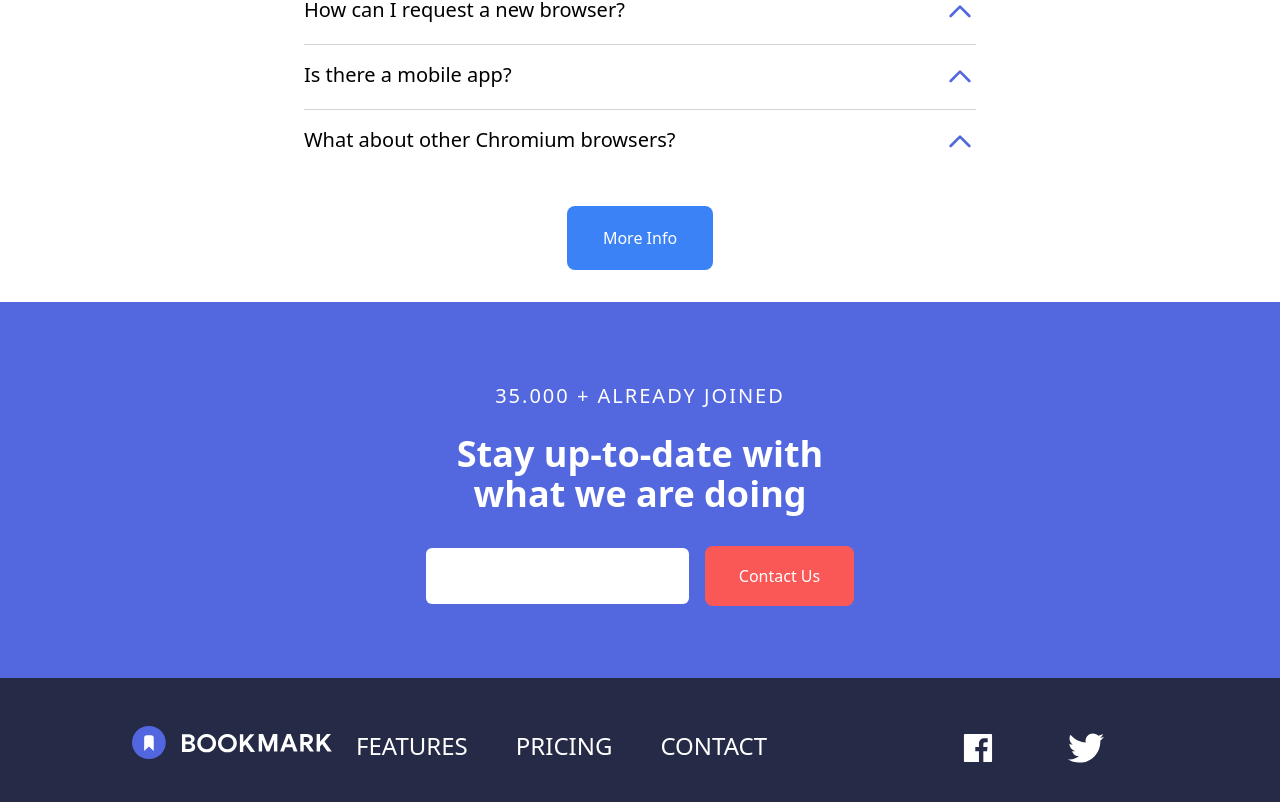
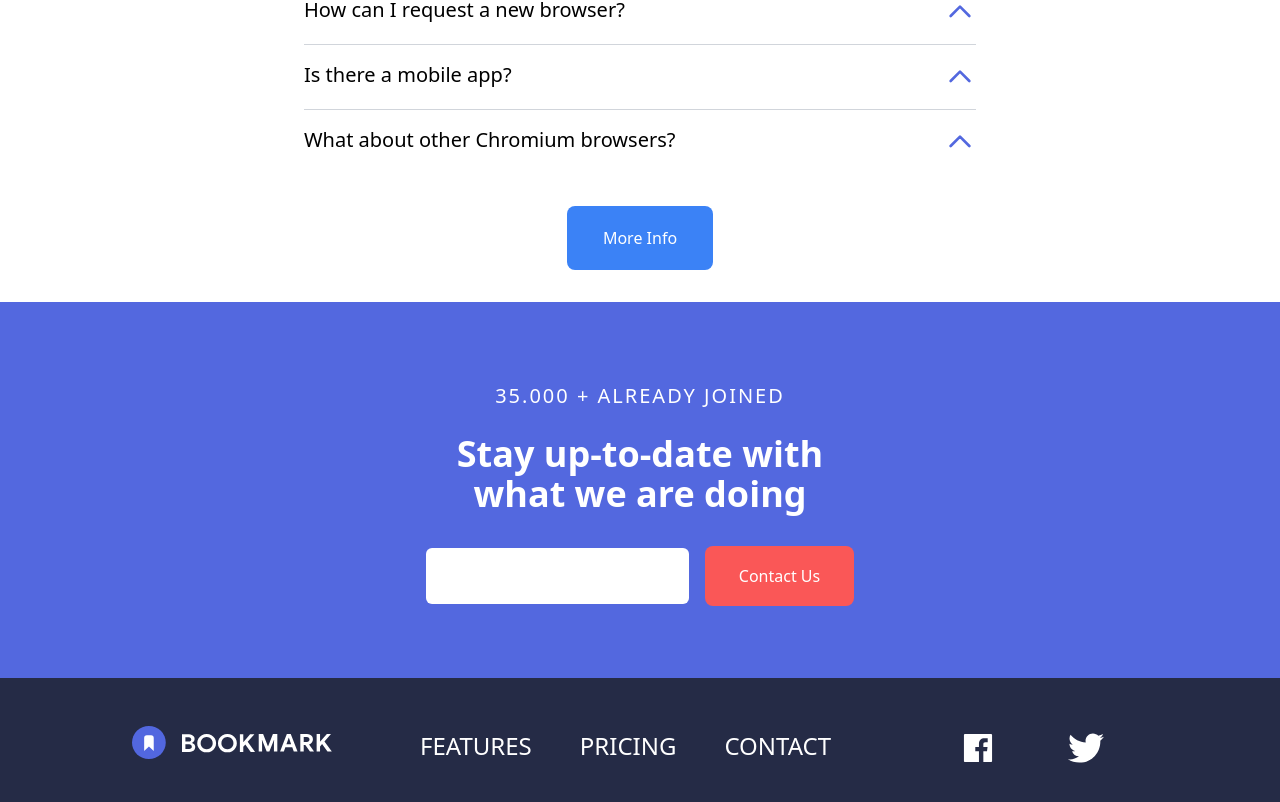
Before and after one commit to joelmatiasduran/landing-tmia, a Next.js app: page / in a window 1280 px wide. Shown: the part 3163-3965 px from the top of the page. Built offline with nearby package versions, Linux system fonts and the light colour scheme.

Commit message:
Footer fix

```diff
--- a/components/Footer.tsx
+++ b/components/Footer.tsx
@@ -14,7 +14,7 @@ const Footer: React.FC = () => {
           <a
             href="#"
             rel="noopener noreferrer"
-            className="text-2xl text-white ml-1 fill-white"
+            className="text-2xl text-white ml-1 fill-white items-center"
           >
             <Image
               src={Logo}
@@ -24,7 +24,7 @@ const Footer: React.FC = () => {
               height="33"
             />
           </a>
-          <div className="flex flex-col items-center justify-center md:block text-2xl">
+          <div className="flex flex-col items-center justify-center md:block text-2xl md:ml-16">
             <a
               href="#"
               className="pt-8 md:py-auto px-6 cursor-pointer hover:text-soft-red duration-300"
```
